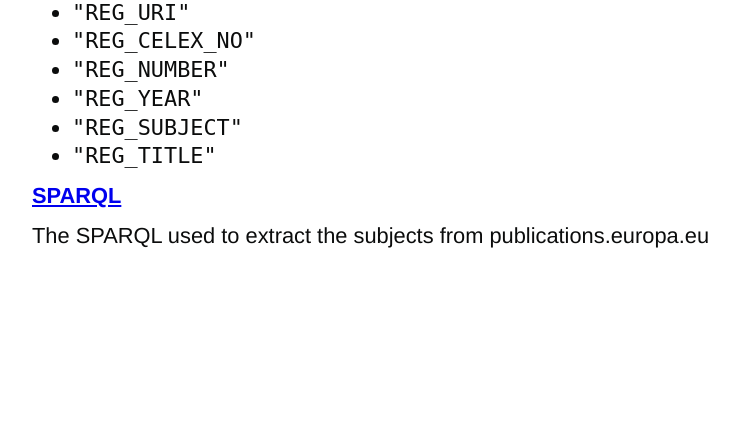
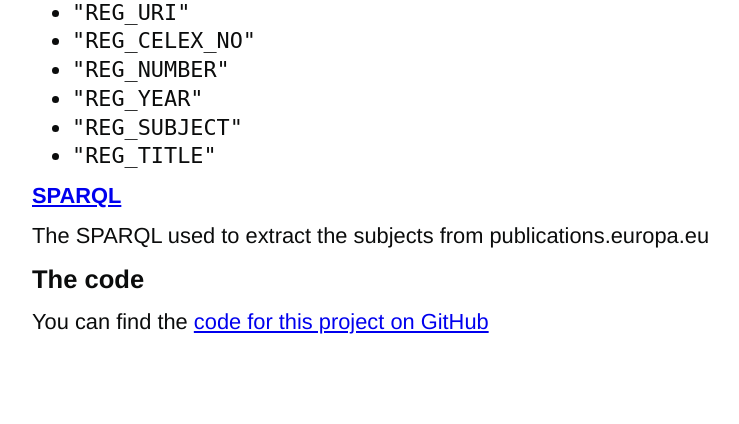
Before and after one commit to DemocracyClub/EURegulation, a Django app: page / in a window 1280 px wide. Shown: the part 1991-2415 px from the top of the page, without its empty margins (96-835 px from the left). Before the commit the page ends 2239 px from the top, so only its background shows below. Run offline with Django 3.2, Linux system fonts and the light colour scheme; parts of the project's set-up code (start-up, migrations or seed data) failed here and were passed over.

Commit message:
Add link to github

```diff
--- a/brexit_legislation/static/styles.css
+++ b/brexit_legislation/static/styles.css
@@ -8,6 +8,7 @@ html {
   line-height: 1.31579;
   -webkit-font-smoothing: antialiased;
   font-size: calc(112.5% + 0.3vw);
+  padding-bottom:4em;
 }
 
 * {
--- a/templates/home.html
+++ b/templates/home.html
@@ -82,7 +82,8 @@
         SPARQL</a></h4>
     <p>The SPARQL used to extract the subjects from publications.europa.eu</p>
 
-
+    <h3>The code</h3>
+    <p>You can find the <a href="https://github.com/DemocracyClub/EURegulation">code for this project on GitHub</a></p>
 </section>
 
 {% endblock content %}
```
